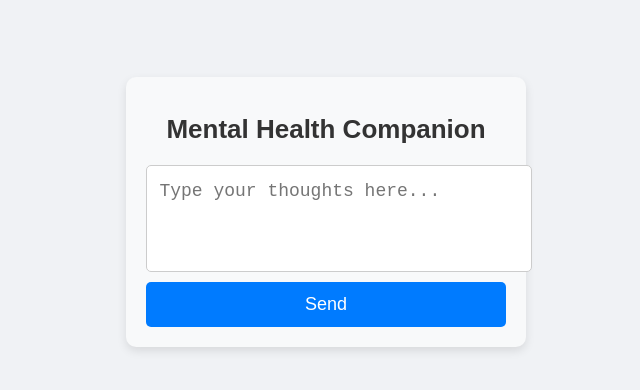
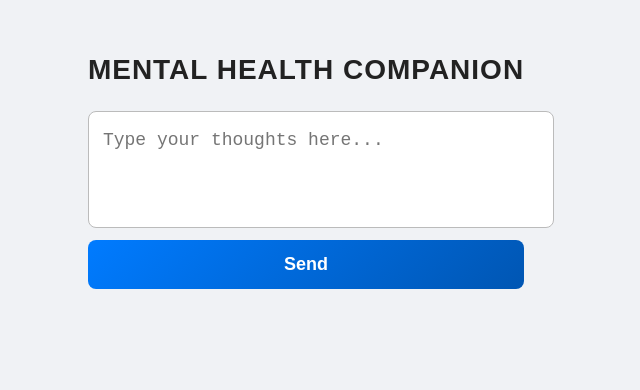
Before and after one commit to uaalumni02/mh_chatbot_front, a React (Create React App) app: page /chat in a window 1280 px wide. Shown: the part 238-628 px from the top of the page, without its empty margins (334-974 px from the left). Built offline with nearby package versions, Linux system fonts and the light colour scheme.

Commit message:
update styling

```diff
--- a/src/static/chat.css
+++ b/src/static/chat.css
@@ -1,71 +1,89 @@
+\/* Polished and Professional Chatbot UI */
 .chatbot-container {
-  width: 100%;
-  max-width: 500px;
-  margin: 80px auto; /* Moves the container down */
-  padding: 20px;
-  border-radius: 10px;
-  background: #f8f9fa;
-  box-shadow: 0 4px 10px rgba(0, 0, 0, 0.1);
-  text-align: center;
-  position: relative;
-  top: 50px; /* Adds extra spacing */
+  width: 100% !important;
+  max-width: 550px !important; /* Slightly wider for better spacing */
+  margin: 100px auto !important;
+  padding: 25px !important;
+  border-radius: 12px !important;
+  background: linear-gradient(135deg, #ffffff, #f1f1f1) !important; /* Subtle gradient */
+  box-shadow: 0 6px 15px rgba(0, 0, 0, 0.15) !important;
+  text-align: center !important;
+  position: relative !important;
+  top: 60px !important;
 }
 
 h1 {
-  color: #333;
-  font-size: 26px;
-  font-weight: bold;
-  margin-bottom: 20px;
+  color: #222 !important;
+  font-size: 28px !important;
+  font-weight: bold !important;
+  margin-bottom: 25px !important;
+  text-transform: uppercase !important;
+  letter-spacing: 1px !important;
 }
 
 .chat-input-area {
-  display: flex;
-  flex-direction: column;
-  gap: 10px;
+  display: flex !important;
+  flex-direction: column !important;
+  gap: 12px !important;
 }
 
 textarea {
-  width: 100%;
-  padding: 12px;
-  border: 1px solid #ccc;
-  border-radius: 5px;
-  font-size: 18px; /* Enlarged text */
-  resize: none;
-  line-height: 1.5;
+  width: 100% !important;
+  padding: 14px !important;
+  border: 1px solid #bbb !important;
+  border-radius: 8px !important;
+  font-size: 18px !important;
+  resize: none !important;
+  line-height: 1.6 !important;
+  background: #fff !important;
+  transition: border 0.3s ease !important;
+}
+
+textarea:focus {
+  border-color: #007bff !important;
+  outline: none !important;
+  box-shadow: 0 0 5px rgba(0, 123, 255, 0.5) !important;
 }
 
 button {
-  padding: 12px;
-  border: none;
-  border-radius: 5px;
-  background-color: #007bff;
-  color: white;
-  font-size: 18px;
-  cursor: pointer;
-  transition: 0.3s;
+  padding: 14px !important;
+  border: none !important;
+  border-radius: 8px !important;
+  background: linear-gradient(135deg, #007bff, #0056b3) !important;
+  color: white !important;
+  font-size: 18px !important;
+  font-weight: bold !important;
+  cursor: pointer !important;
+  transition: all 0.3s ease !important;
 }
 
 button:hover {
-  background-color: #0056b3;
+  background: linear-gradient(135deg, #0056b3, #004094) !important;
+  transform: translateY(-2px) !important;
+  box-shadow: 0 4px 10px rgba(0, 0, 0, 0.2) !important;
 }
 
 button:disabled {
-  background-color: #ccc;
-  cursor: not-allowed;
+  background-color: #ccc !important;
+  cursor: not-allowed !important;
+  opacity: 0.7 !important;
 }
 
 .chat-response {
-  margin-top: 15px;
-  padding: 15px;
-  background: #e9f5ff;
-  border-radius: 5px;
-  text-align: left;
-  font-size: 18px; /* Enlarged text */
-  line-height: 1.5;
+  margin-top: 18px !important;
+  padding: 18px !important;
+  background: #e9f5ff !important;
+  border-left: 4px solid #007bff !important;
+  border-radius: 8px !important;
+  text-align: left !important;
+  font-size: 18px !important;
+  line-height: 1.6 !important;
+  font-style: italic !important;
 }
 
 .error {
-  color: red;
-  margin-top: 10px;
-  font-size: 16px;
+  color: #d9534f !important;
+  margin-top: 12px !important;
+  font-size: 17px !important;
+  font-weight: bold !important;
 }
```
